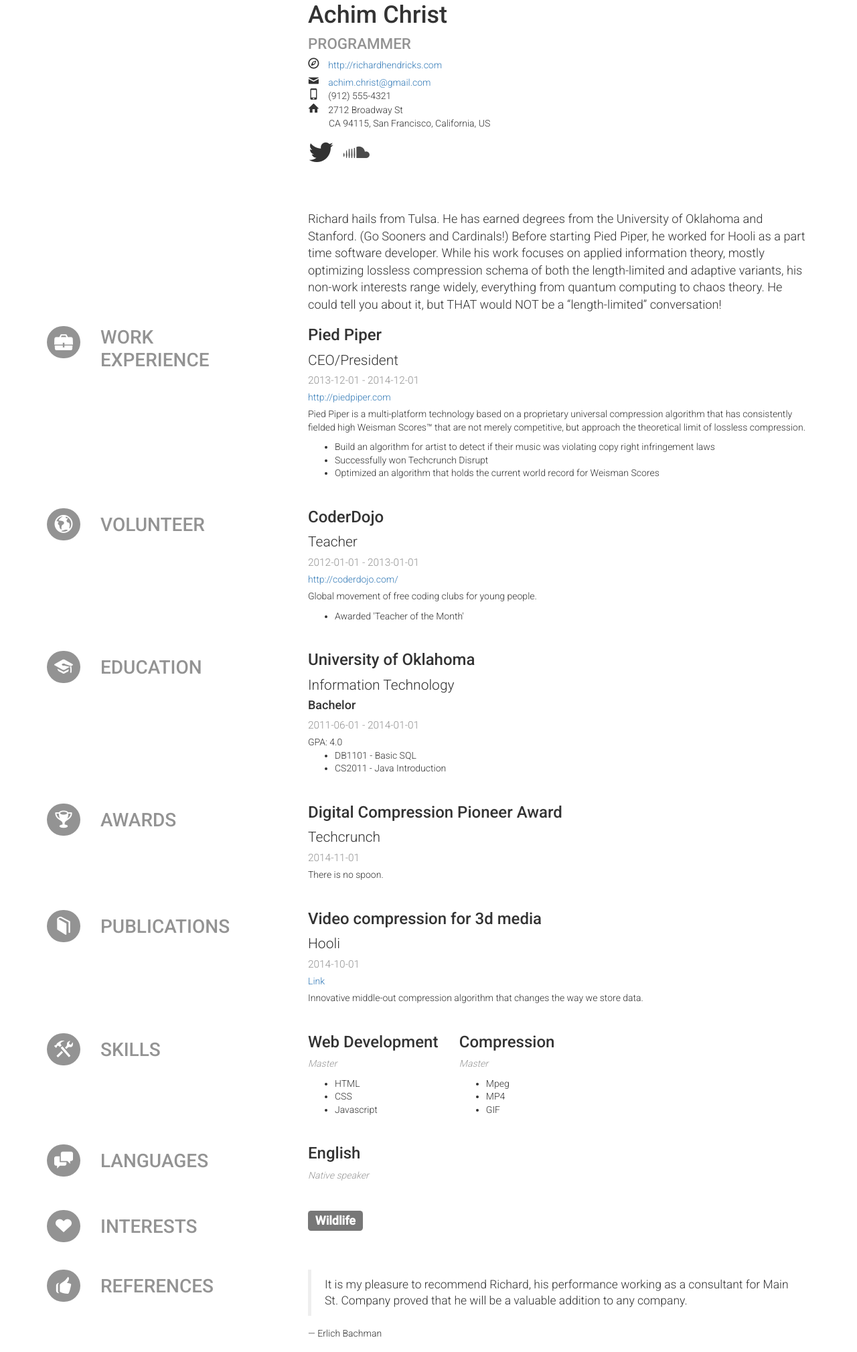
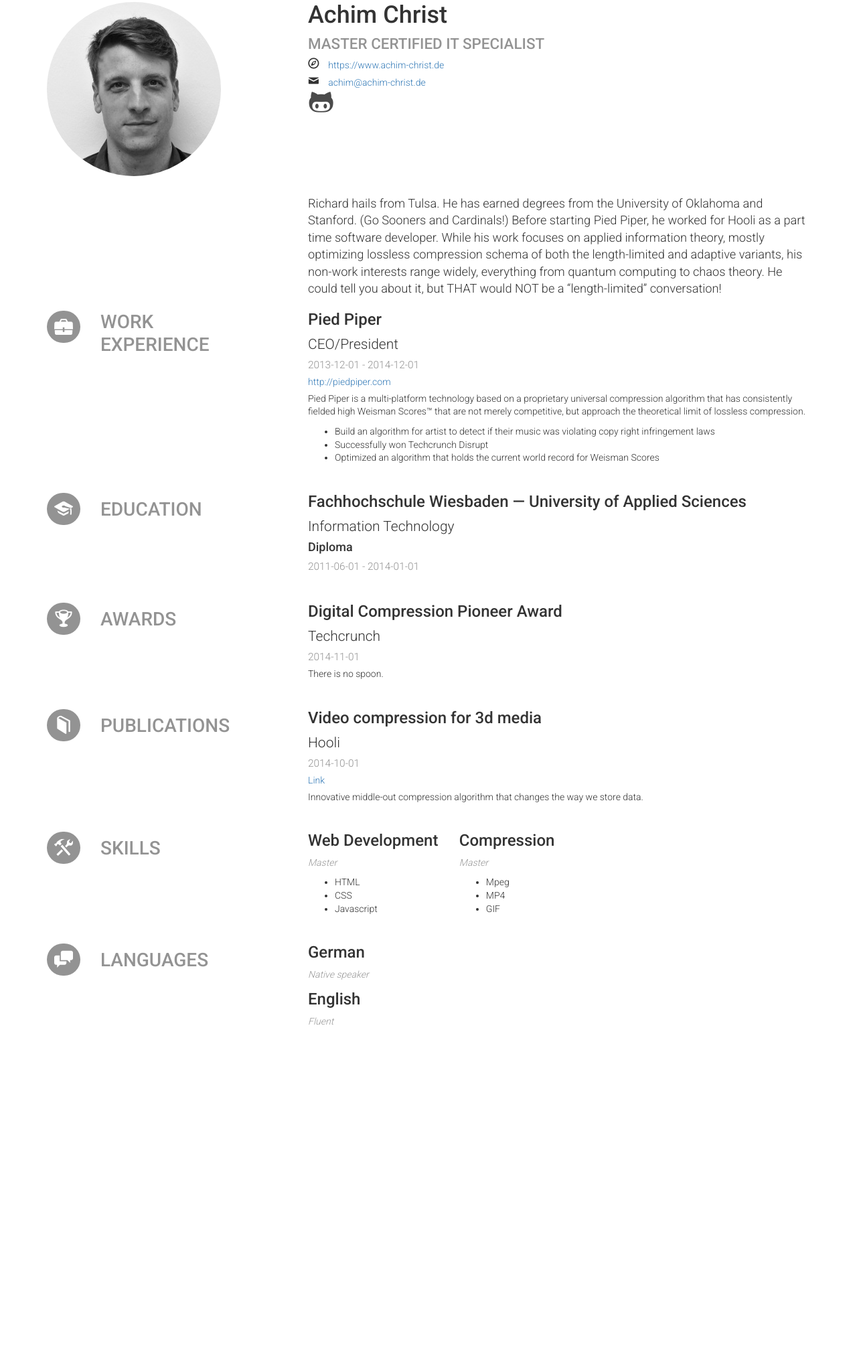
Before and after one commit to acch/resume, a website: page docs/index.html in a window 1280 px wide. Shown: the part 32-2051 px from the top of the page at 67% size. After the commit the page ends 1609 px from the top, so only its background shows below. Drawn offline with nearby package versions, Linux system fonts and the light colour scheme.

Commit message:
Cleanup, add education, add profile picture

```diff
--- a/docs/index.html
+++ b/docs/index.html
@@ -492,43 +492,26 @@
 	<div class="container" id="resume">
 			<div id="card" class="row">
 				<div class="col-xs-3 col-sm-4">
+					<img class="avatar" src="profile.jpg"/>
 				</div>
 				<div class="col-xs-9 col-sm-8">
 					<h1>Achim Christ</h1>
-					<h2>Programmer</h2>
+					<h2>Master Certified IT Specialist</h2>
 					<section id="basics">
 						<div class="contact">
 							<div class="website">
 								<icon class="entypo-compass"></icon>
-								<a href="http://richardhendricks.com">http://richardhendricks.com</a>
+								<a href="https://www.achim-christ.de">https://www.achim-christ.de</a>
 							</div>
 							<div class="email">
 								<icon class="entypo-mail"></icon>
-								<a href="mailto:achim.christ@gmail.com">achim.christ@gmail.com</a>
-							</div>
-							<div class="phone">
-								<icon class="entypo-phone"></icon>
-								(912) 555-4321
+								<a href="mailto:achim@achim-christ.de">achim@achim-christ.de</a>
 							</div>
 						</div>
-						<section id="location">
-							<icon class="entypo-home"></icon>
-							<span class="address">
-								2712 Broadway St
-								<br/>
-								<span class="postalCode">CA 94115</span>
-								<span class="city">San Francisco</span>
-								<span class="region">California</span>
-								<span class="countryCode">US</span>
-							</span>
-						</section>
 						<section id="profiles">
 							<div class="item">
-								<icon class="entypo-twitter"></icon>
-							</div>
-							<div class="item">
-								<a href="https://soundcloud.com/dandymusicnl">
-								<icon class="entypo-soundcloud"></icon>
+								<a href="https://github.com/acch">
+								<icon class="entypo-github"></icon>
 								</a>
 							</div>
 						</section>
@@ -584,46 +567,6 @@
 		</div>
 	</section>
 
-	<section id="volunteer" class="row">
-		<div class="col-sm-4">
-			<div class="row">
-				<div class="col-xs-2">
-					<icon class="large entypo-globe"></icon>
-				</div>
-				<div class="col-xs-10">
-					<h2 class="section-title">Volunteer</h2>
-				</div>
-			</div>
-		</div>
-
-		<div class="col-sm-8">
-			<div class="item">
-				<h3 class="company">
-					CoderDojo
-				</h3>
-				<div class="position">
-					<p class="lead">Teacher</p>
-				</div>
-				<div class="date">
-					<span class="startDate">
-						2012-01-01
-					</span>
-					<span class="endDate">
-						- 2013-01-01
-					</span>
-				</div>
-				<div class="website">
-					<a href="http://coderdojo.com/">http://coderdojo.com/</a>
-				</div>
-				<div class="summary">
-					<p>Global movement of free coding clubs for young people.</p>
-				</div>
-				<ul class="highlights">
-					<li>Awarded &#x27;Teacher of the Month&#x27;</li>
-				</ul>
-			</div>
-		</div>
-	</section>
 
 	<section id="education" class="row">
 		<div class="col-sm-4">
@@ -638,12 +581,12 @@
 		</div>
 		<div class="col-sm-8">
 			<div class="item">
-				<h3 class="institution">University of Oklahoma</h3>
+				<h3 class="institution">Fachhochschule Wiesbaden — University of Applied Sciences</h3>
 				<div class="area">
 					<p class="lead">Information Technology</p>
 				</div>
 				<div class="studyType">
-					<h4>Bachelor</h4>
+					<h4>Diploma</h4>
 				</div>
 				<div class="date">
 					<span class="startDate">
@@ -653,13 +596,6 @@
 						- 2014-01-01
 					</span>
 				</div>
-				<div class="gpa">
-					GPA: 4.0
-				</div>
-				<ul class="courses">
-					<li>DB1101 - Basic SQL</li>
-					<li>CS2011 - Java Introduction</li>
-				</ul>
 			</div>
 		</div>
 	</section>
@@ -773,54 +709,21 @@
 		</div>
 		<div class="col-sm-8">
 			<div class="item">
+				<h3 class="language">German</h3>
+				<div class="fluency">
+					<em>Native speaker</em>
+				</div>
+			</div>
+			<div class="item">
 				<h3 class="language">English</h3>
 				<div class="fluency">
-					<em>Native speaker</em>
+					<em>Fluent</em>
 				</div>
 			</div>
 		</div>
 	</section>
 
-	<section id="interests" class="row">
-		<div class="col-sm-4">
-			<div class="row">
-				<div class="col-xs-2">
-					<icon class="large entypo-heart"></icon>
-				</div>
-				<div class="col-xs-10">
-					<h2 class="section-title">Interests</h2>
-				</div>
-			</div>
-		</div>
-		<div class="col-sm-4">
-			<div class="item">
-				<h3><span class="label label-default label-lg">Wildlife</span></h3>
-			</div>
-		</div>
-	</section>
 
-	<section id="references" class="row">
-		<div class="col-sm-4">
-			<div class="row">
-				<div class="col-xs-2">
-					<icon class="large entypo-thumbs-up"></icon>
-				</div>
-				<div class="col-xs-10">
-					<h2 class="section-title">References</h2>
-				</div>
-			</div>
-		</div>
-		<div class="col-sm-8">
-			<div class="item">
-				<blockquote class="reference">
-					It is my pleasure to recommend Richard, his performance working as a consultant for Main St. Company proved that he will be a valuable addition to any company.
-				</blockquote>
-				<div class="name">
-					— Erlich Bachman
-				</div>
-			</div>
-		</div>
-	</section>
 
 	</div>
 
```
Also changed, not shown: resume.json (+15 -57 lines), docs/profile.jpg (added).
